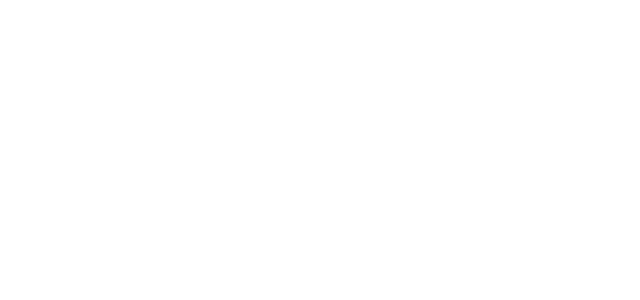
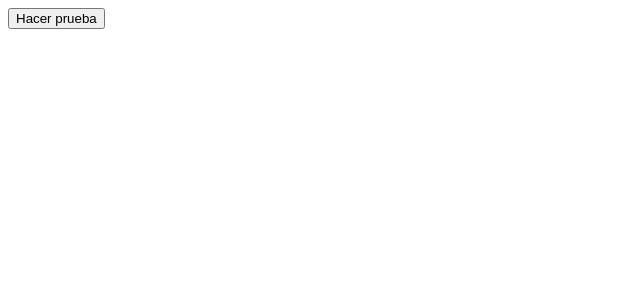
Before and after one commit to rigiba/HackatonBBVA, a React (Create React App) app in the folder frontend/: page /home in a window 1280 px wide. Shown: the top 300 px of the page, without its empty margins (0-640 px from the left). Built offline with nearby package versions, Linux system fonts and the light colour scheme.

Commit message:
componente de boton basico, recibe ruta y titulo

```diff
--- a/frontend/src/components/common/Button.jsx
+++ b/frontend/src/components/common/Button.jsx
@@ -0,0 +1,10 @@
+import React from 'react';
+import { Link } from 'react-router-dom';
+
+const Button = ({ title, route }) => (
+  <Link to={route}>
+    <button>{title}</button>
+  </Link>
+);
+
+export default Button;
--- a/frontend/src/pages/404.jsx
+++ b/frontend/src/pages/404.jsx
@@ -1,6 +1,4 @@
-import React, { Fragment } from 'react';
-// import '../components/styles/Errors.css';
-// import NotFoundImg from '../images/404.png';
+import React from 'react';
 
 const NotFound = () => (
   <div>
--- a/frontend/src/pages/Home.jsx
+++ b/frontend/src/pages/Home.jsx
@@ -1,9 +1,14 @@
 import React, { Fragment } from 'react';
+import Button from '../components/common/Button';
 
 export default class Home extends React.Component {
   state = {};
 
   render() {
-    return <Fragment></Fragment>;
+    return (
+      <Fragment>
+        <Button title='Hacer prueba' route='/questions' />
+      </Fragment>
+    );
   }
 }
```
